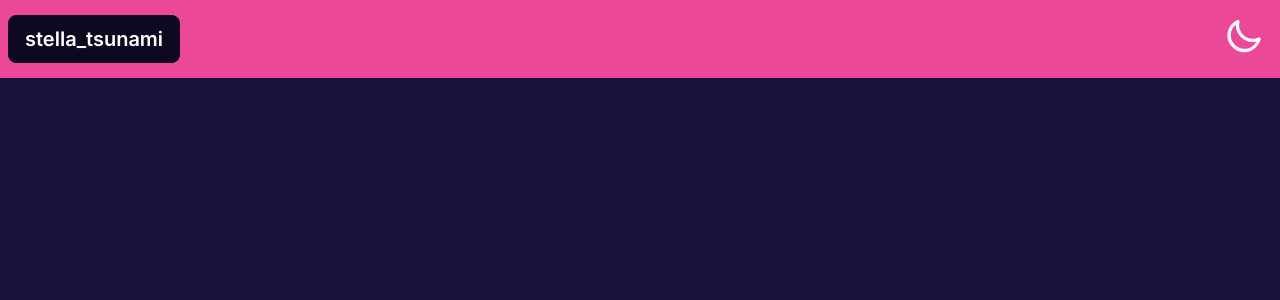
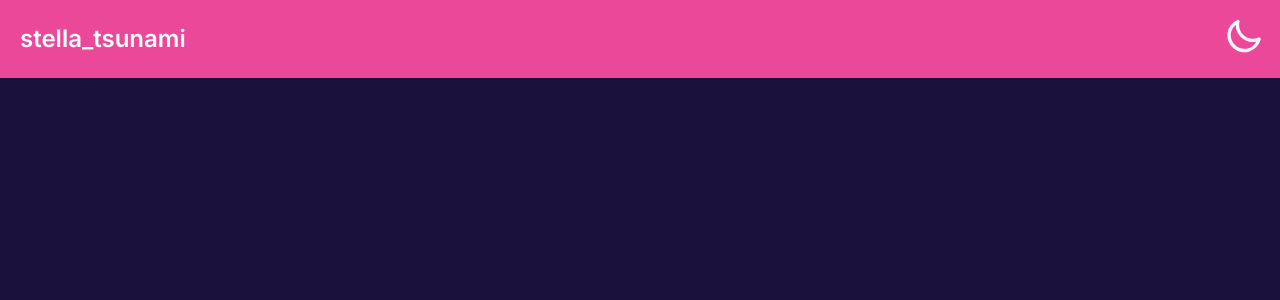
Before and after one commit to Bovdaboat/Bov-NFT-Pug-Page, a Next.js app: page / in a window 1280 px wide. Shown: the top 300 px of the page. Built offline with nearby package versions, Linux system fonts and the light colour scheme.

Commit message:
finished doing a dark mode

```diff
--- a/src/app/Components/Navbar.js
+++ b/src/app/Components/Navbar.js
@@ -9,7 +9,7 @@ const Navbar = () => {
 
     const handleToggle = (e) => {
         if (e.target.checked) {
-            setTheme("cupcake");
+            setTheme("light");
         } else {
             setTheme("synthwave");
         }
@@ -26,7 +26,8 @@ const Navbar = () => {
     return(
         <div className="flex justify-between bg-pink-500">
         <div className="navbar ">
-            <a className="btn btn-black normal-case text-xl text-white" href="https://www.instagram.com/stella_tsunami/
+            <a className="hover:scale-110 p-3 font-semibold
+            text-2xl text-white text-black" href="https://www.instagram.com/stella_tsunami/
             ">stella_tsunami</a>
         </div>
         <div className="p-4">
--- a/tailwind.config.js
+++ b/tailwind.config.js
@@ -16,6 +16,6 @@ module.exports = {
   },
   plugins: [require("daisyui")],
   daisyui: {
-    themes: ["synthwave", "cupcake"],
+    themes: ["synthwave", "light"],
   },
 }
```
